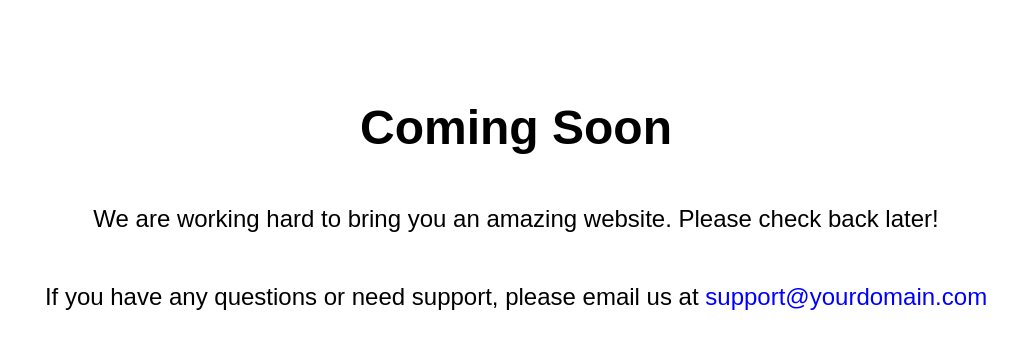
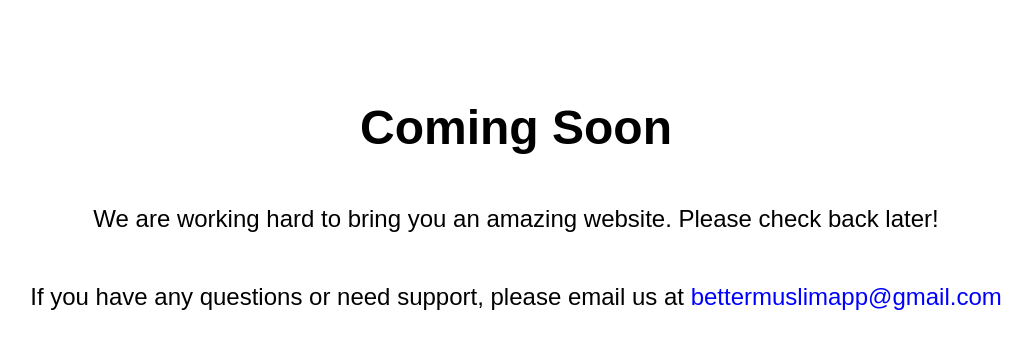
Before and after one commit to muslimtools/better-muslim, a plain HTML site: page index.html in a window 1280 px wide. Shown: the whole page, without its empty margins (124-1156 px from the left). Drawn offline with Linux system fonts and the light colour scheme.

Commit message:
Update index.html
update contact info

```diff
--- a/index.html
+++ b/index.html
@@ -26,6 +26,6 @@
 <body>
 	<h1>Coming Soon</h1>
 	<p>We are working hard to bring you an amazing website. Please check back later!</p>
-	<p>If you have any questions or need support, please email us at <a href="mailto:support@yourdomain.com">support@yourdomain.com</a></p>
+	<p>If you have any questions or need support, please email us at <a href="mailto:bettermuslimapp@gmail.com">bettermuslimapp@gmail.com</a></p>
 </body>
 </html>
```
